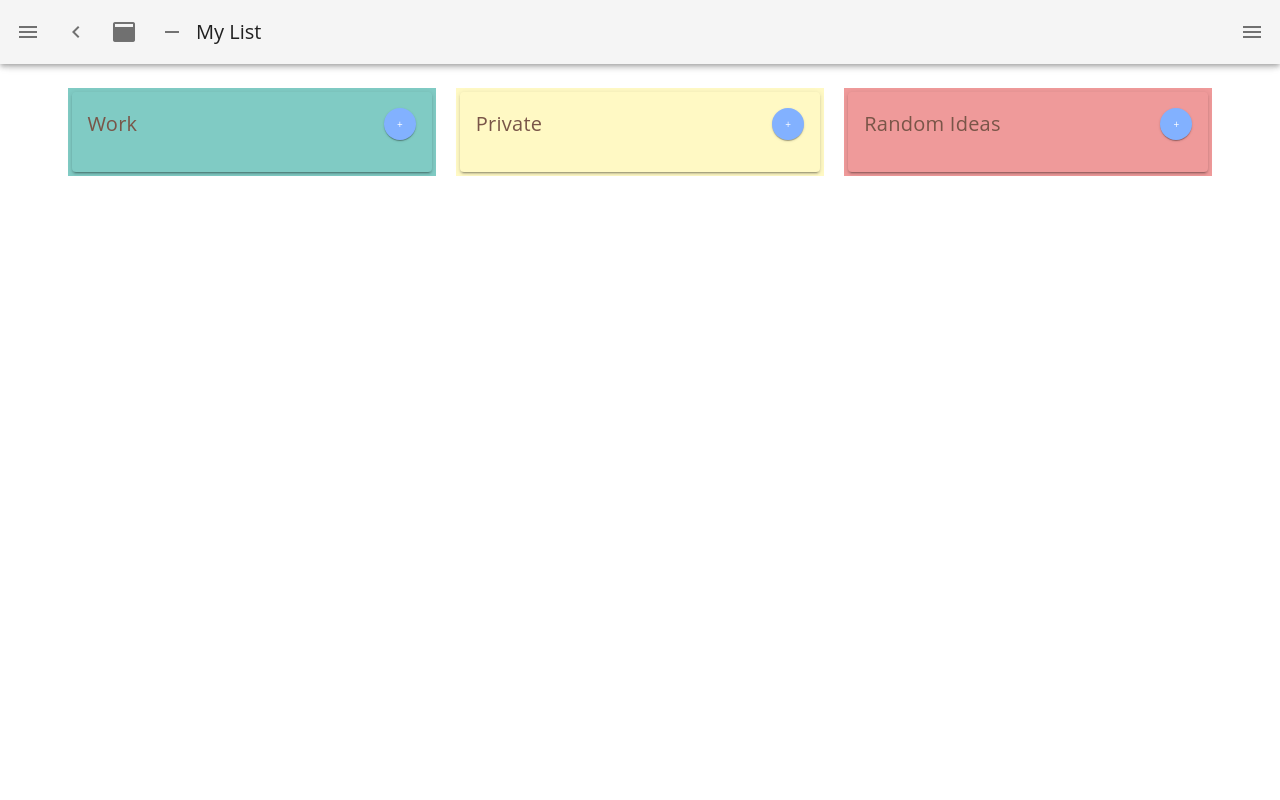
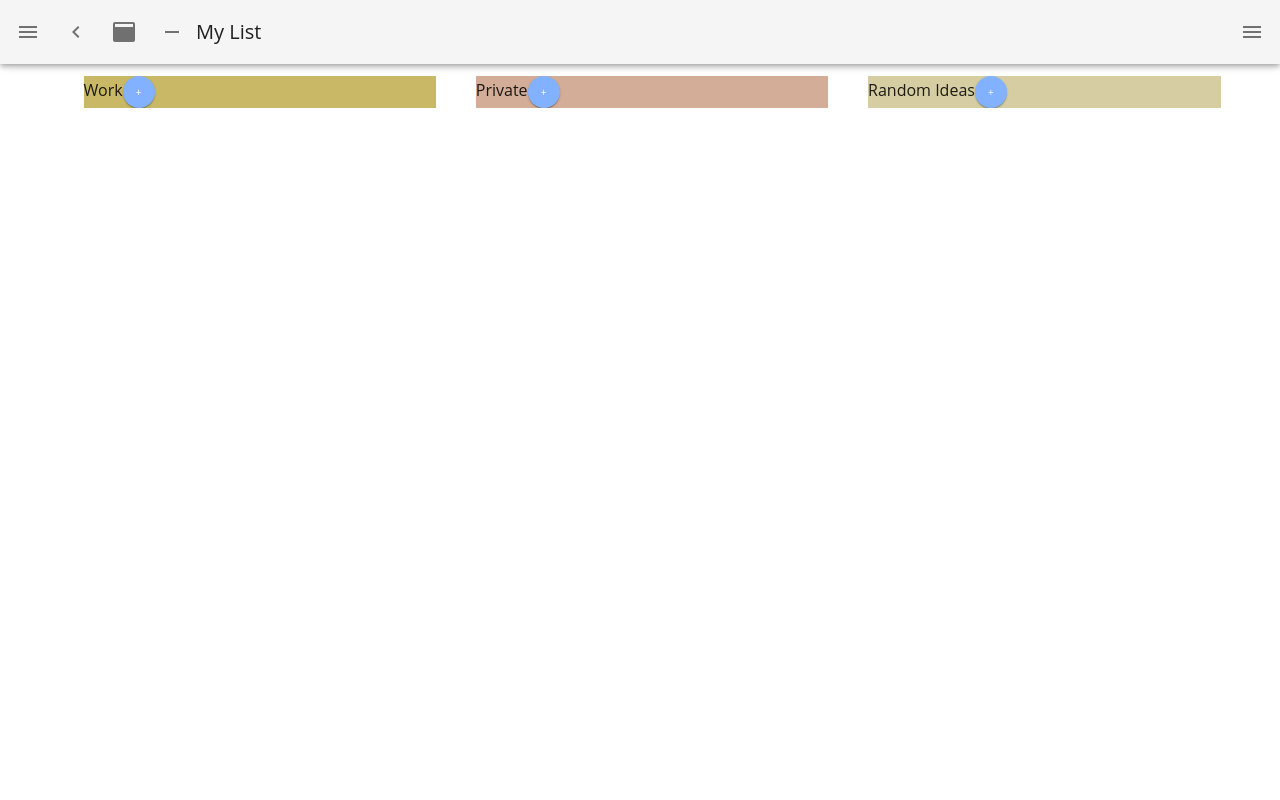
Before and after one commit to shoprogram/nuxt_todo, a Nuxt app: page / in a window 1280 px wide. Shown: the top 800 px of the page. Built offline with nearby package versions, Linux system fonts and the light colour scheme.

Commit message:
hoverで編集アイコン表示（コンポーネント化予定）

```diff
--- /dev/null
+++ b/components/IndexVuetify.vue
@@ -0,0 +1,132 @@
+<template>
+  <v-container grid-list-md text-xs-center>
+    <v-layout justify-center>
+      <v-flex class="teal lighten-3" xs4 min-height="1000">
+        <v-card class="transparent">
+          <v-card-title class="brown--text">
+            Work
+            <v-spacer />
+            <AddButton @click="toggleModal('work')"></AddButton>
+          </v-card-title>
+          <v-list class="transparent">
+            <v-list-item
+              v-for="(item, i) in todoList.work"
+              :key="i"
+              class="black--text"
+            >
+              <v-icon>mdi-radiobox-blank</v-icon>
+              {{ item }}
+            </v-list-item>
+          </v-list>
+        </v-card>
+      </v-flex>
+      <v-flex class="yellow lighten-4 ml-5" xs4>
+        <v-card class="transparent">
+          <v-card-title class="brown--text">
+            Private
+            <v-spacer />
+            <AddButton @click="toggleModal('private')"></AddButton>
+          </v-card-title>
+          <v-list class="transparent">
+            <v-list-item
+              v-for="(item, i) in todoList.private"
+              :key="i"
+              class="black--text"
+            >
+              <v-icon>mdi-radiobox-blank</v-icon>
+              {{ item }}
+            </v-list-item>
+          </v-list>
+        </v-card>
+      </v-flex>
+      <v-flex class="red lighten-3 ml-5" xs4>
+        <v-card class="transparent">
+          <v-card-title class="brown--text">
+            Random Ideas
+            <v-spacer />
+            <AddButton @click="toggleModal('random')"></AddButton>
+          </v-card-title>
+          <v-list class="transparent">
+            <v-list-item
+              v-for="(item, i) in todoList.random"
+              :key="i"
+              class="black--text"
+            >
+              <v-icon>mdi-radiobox-blank</v-icon>
+              {{ item }}
+            </v-list-item>
+          </v-list>
+        </v-card>
+      </v-flex>
+    </v-layout>
+    <Modal
+      :dialog="isShowAddModal"
+      v-bind.sync="inputValues"
+      @closeModal="toggleModal"
+      @addTodo="addTodo"
+    >
+      <!-- :title.sync="inputValues.title"
+      :detail.sync="inputValues.detail" -->
+      <template #title
+        >{{ categoryList[selectedCategory] }} にtodoを追加</template
+      >
+    </Modal>
+  </v-container>
+</template>
+<script>
+// import { mapActions } from 'vuex'
+export default {
+  data() {
+    return {
+      // addTodoTitle: '',
+      isShowAddModal: false,
+      inputValues: {
+        title: '',
+        detail: '',
+      },
+      categoryList: {
+        work: 'Work',
+        private: 'Private',
+        random: 'Random Ideas',
+      },
+      selectedCategory: '',
+    }
+  },
+  computed: {
+    todoList() {
+      return this.$store.state.todo.todoList
+    },
+  },
+  methods: {
+    // ...mapActions('actionAddTodo'),
+    selectCategory(value) {
+      this.selectedCategory = value
+    },
+    toggleModal(value) {
+      this.selectCategory(value)
+      this.isShowAddModal = !this.isShowAddModal
+    },
+    addTodo() {
+      this.isShowAddModal = !this.isShowAddModal
+      // this.actionAddTodo({
+      //   category: this.selectedCategory,
+      //   todo: this.addTodoTitle,
+      // })MapActionが呼べない？？
+      this.$store.dispatch('todo/actionAddTodo', {
+        category: this.selectedCategory,
+        title: this.inputValues.title,
+        detail: this.inputValues.detail,
+      })
+      // console.log(this.inputValues)
+      this.inputValues.title = ''
+      this.inputValues.detail = ''
+    },
+    // updateAddTodoTitle(value) {
+    //   this.addTodoTitle = value
+    // },
+    // updateInputTitle(value) {
+    //   this.inputTitle = value
+    // },
+  },
+}
+</script>
--- /dev/null
+++ b/components/Modal2.vue
@@ -0,0 +1,3 @@
+<template>
+  <div id="modal-content"></div>
+</template>
--- a/pages/index.vue
+++ b/pages/index.vue
@@ -1,65 +1,108 @@
 <template>
-  <v-container grid-list-md text-xs-center>
-    <v-layout justify-center>
-      <v-flex class="teal lighten-3" xs4 min-height="1000">
-        <v-card class="transparent">
-          <v-card-title class="brown--text">
-            Work
-            <v-spacer />
+  <v-app>
+    <main>
+      <ol class="categories">
+        <li class="category category__work">
+          <div class="category_title">
+            <label>Work</label>
             <AddButton @click="toggleModal('work')"></AddButton>
-          </v-card-title>
-          <v-list class="transparent">
-            <v-list-item
+          </div>
+          <div class="category_todos">
+            <ul>
+              <li
                 v-for="(item, i) in todoList.work"
                 :key="i"
-              class="black--text"
+                class="todo"
+                @mouseover="
+                  isShowEditIcon.work = true
+                  currentIndex = i
+                "
+                @mouseleave="
+                  isShowEditIcon.work = false
+                  currentIndex = -1
+                "
               >
+                <div class="todo__title">
                   <v-icon>mdi-radiobox-blank</v-icon>
                   {{ item }}
-            </v-list-item>
-          </v-list>
-        </v-card>
-      </v-flex>
-      <v-flex class="yellow lighten-4 ml-5" xs4>
-        <v-card class="transparent">
-          <v-card-title class="brown--text">
-            Private
-            <v-spacer />
+                </div>
+                <v-icon
+                  v-show="isShowEditIcon.work && currentIndex === i"
+                  class="todo__edit-button"
+                  >mdi-lead-pencil</v-icon
+                >
+              </li>
+            </ul>
+          </div>
+        </li>
+        <li class="category category__private">
+          <div class="category_title">
+            <label>Private</label>
             <AddButton @click="toggleModal('private')"></AddButton>
-          </v-card-title>
-          <v-list class="transparent">
-            <v-list-item
+          </div>
+          <div class="category_todos">
+            <ul>
+              <li
                 v-for="(item, i) in todoList.private"
                 :key="i"
-              class="black--text"
+                class="todo"
+                @mouseover="
+                  isShowEditIcon.private = true
+                  currentIndex = i
+                "
+                @mouseleave="
+                  isShowEditIcon.private = false
+                  currentIndex = -1
+                "
               >
+                <div class="todo__title">
                   <v-icon>mdi-radiobox-blank</v-icon>
                   {{ item }}
-            </v-list-item>
-          </v-list>
-        </v-card>
-      </v-flex>
-      <v-flex class="red lighten-3 ml-5" xs4>
-        <v-card class="transparent">
-          <v-card-title class="brown--text">
-            Random Ideas
-            <v-spacer />
+                </div>
+                <v-icon
+                  v-show="isShowEditIcon.private && currentIndex === i"
+                  class="todo__edit-button"
+                  >mdi-lead-pencil</v-icon
+                >
+              </li>
+            </ul>
+          </div>
+        </li>
+        <li class="category category__random">
+          <div class="category_title">
+            <label>Random Ideas</label>
             <AddButton @click="toggleModal('random')"></AddButton>
-          </v-card-title>
-          <v-list class="transparent">
-            <v-list-item
+          </div>
+          <div class="category_todos">
+            <ul>
+              <li
                 v-for="(item, i) in todoList.random"
                 :key="i"
-              class="black--text"
+                class="todo"
+                @mouseover="
+                  isShowEditIcon.random = true
+                  currentIndex = i
+                "
+                @mouseleave="
+                  isShowEditIcon.random = false
+                  currentIndex = -1
+                "
               >
+                <div class="todo__title">
                   <v-icon>mdi-radiobox-blank</v-icon>
                   {{ item }}
-            </v-list-item>
-          </v-list>
-        </v-card>
-      </v-flex>
-    </v-layout>
-    <Modal
+                </div>
+                <v-icon
+                  v-show="isShowEditIcon.random && currentIndex === i"
+                  class="todo__edit-button"
+                  >mdi-lead-pencil</v-icon
+                >
+              </li>
+            </ul>
+          </div>
+        </li>
+      </ol>
+      <ModalVuetify
         :dialog="isShowAddModal"
         v-bind.sync="inputValues"
         @closeModal="toggleModal"
@@ -70,8 +113,9 @@
         <template #title
           >{{ categoryList[selectedCategory] }} にtodoを追加</template
         >
-    </Modal>
-  </v-container>
+      </ModalVuetify>
+    </main>
+  </v-app>
 </template>
 <script>
 // import { mapActions } from 'vuex'
@@ -80,6 +124,12 @@ export default {
     return {
       // addTodoTitle: '',
       isShowAddModal: false,
+      currentIndex: -1,
+      isShowEditIcon: {
+        work: false,
+        private: false,
+        random: false,
+      },
       inputValues: {
         title: '',
         detail: '',
@@ -121,6 +171,12 @@ export default {
       this.inputValues.title = ''
       this.inputValues.detail = ''
     },
+    // showEditIcon() {
+    //   this.isShowEditIcon = true
+    // },
+    // hideEditIcon() {
+    //   this.isShowEditIcon = false
+    // },
     // updateAddTodoTitle(value) {
     //   this.addTodoTitle = value
     // },
@@ -130,3 +186,42 @@ export default {
   },
 }
 </script>
+<style lang="scss">
+ul,
+ol {
+  list-style: none;
+}
+.categories {
+  display: flex;
+  justify-content: space-between;
+  width: 100%;
+}
+.category {
+  width: 31%;
+  padding: 50px, 10px;
+  &__work {
+    background-color: #c9b966;
+  }
+  &__private {
+    background-color: #d3ad97;
+  }
+  &__random {
+    background-color: #d6cea2;
+  }
+}
+.edit-button {
+}
+.todo {
+  display: flex;
+  width: 100%;
+  padding: 15px 10px;
+  justify-content: space-between;
+  &__title {
+  }
+  &__edit-button {
+    padding-right: 10px;
+  }
+  &:hover {
+  }
+}
+</style>
```
Also changed, not shown: components/ModalVuetify.vue (renamed from components/Modal.vue). Lines whose indentation alone changed are shown as unchanged.
